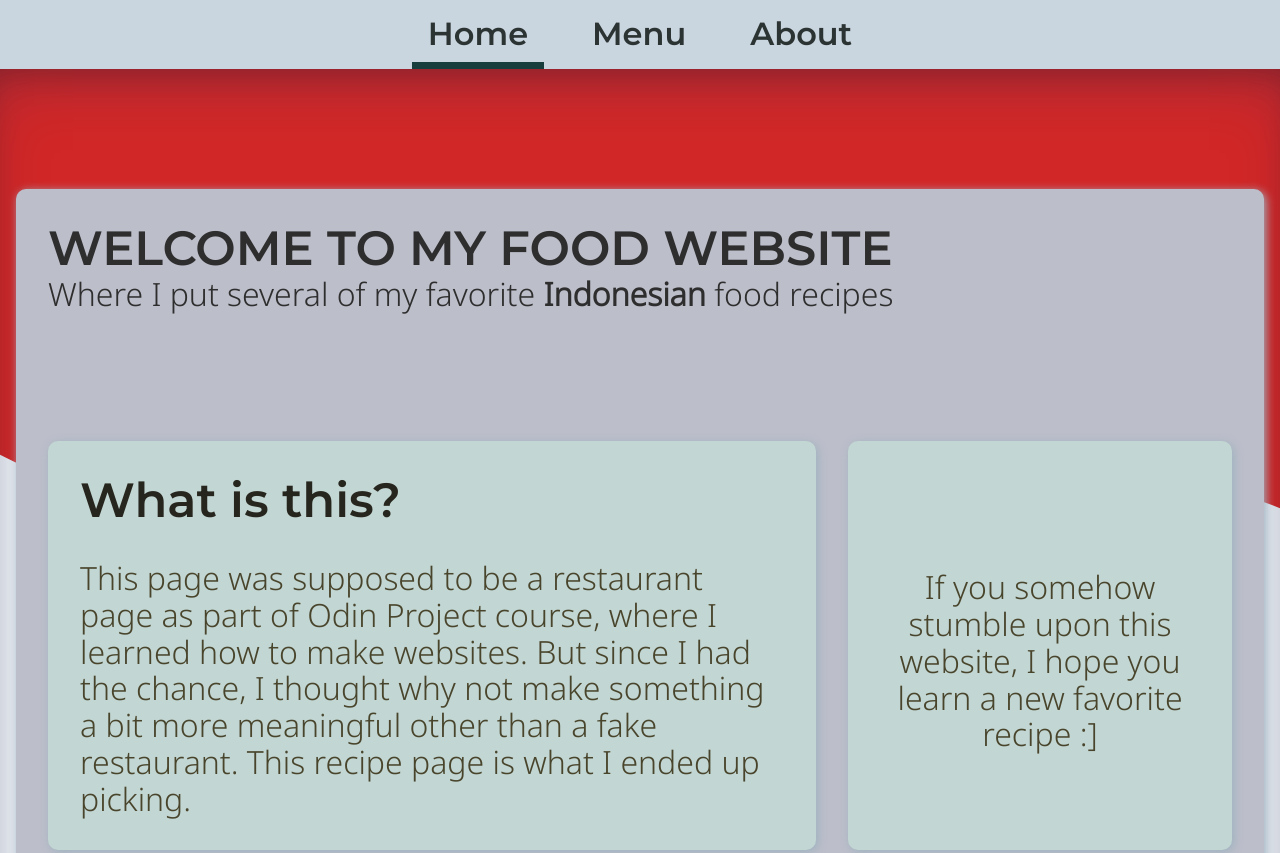
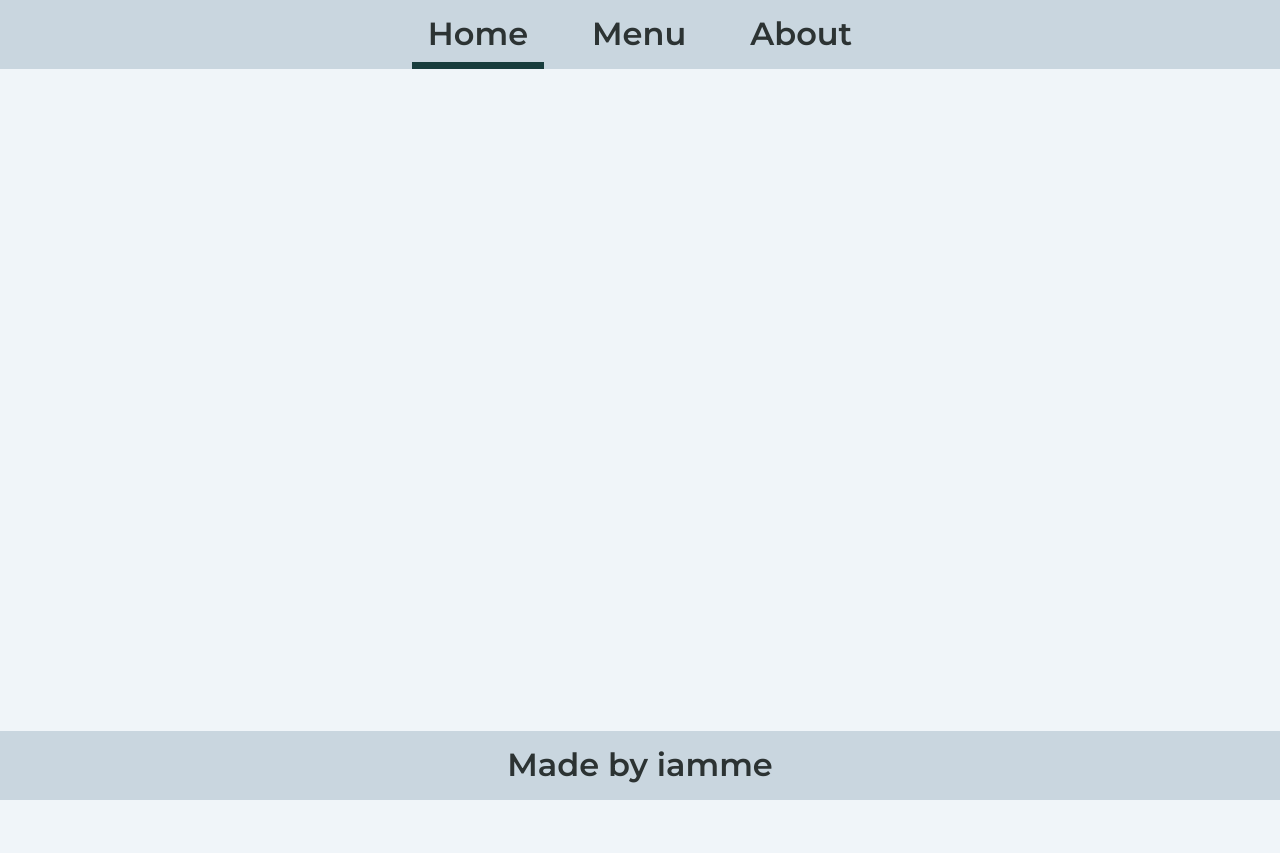
Before and after one commit to gregoriusavip/restaurant-page, a website built with webpack: page src/template.html in a window 1280 px wide. Shown: the top 853 px of the page. After the commit the page ends 800 px from the top, so only its background shows below. Built offline with nearby package versions, Linux system fonts and the light colour scheme.

Commit message:
Revert "Squashed commit of the following:"
This reverts commit c8fe5abc191150ae48c2902602d12289a42f9a8e.

```diff
--- a/src/assets/css/fonts.css
+++ b/src/assets/css/fonts.css
@@ -6,19 +6,7 @@
     font-display: swap;
 }
 
-@font-face {
-    font-family: 'Noto Sans';
-    src: url('../fonts/NotoSans-VariableFont_wdth\,wght.woff2') format('woff2');
-    font-weight: 300;
-    font-style: normal;
-    font-display: swap;
-}
-
 body {
     font-family: "Montserrat", system-ui, -apple-system, BlinkMacSystemFont, 'Segoe UI', Roboto, Oxygen, Ubuntu, Cantarell, 'Open Sans', 'Helvetica Neue', sans-serif;
     font-optical-sizing: auto;
 }
-
-p {
-    font-family: 'Noto Sans', system-ui, -apple-system, BlinkMacSystemFont, 'Segoe UI', Roboto, Oxygen, Ubuntu, Cantarell, 'Open Sans', 'Helvetica Neue', sans-serif;
-}
--- a/src/assets/css/home.css
+++ /dev/null
@@ -1,50 +0,0 @@
-section#home-section .container {
-    display: grid;
-    grid-template-columns: 2fr 1fr;
-    align-items: start;
-    gap: 0;
-    padding: 1rem;
-
-    background-color: #bcbeca;
-
-    box-shadow: #9DB2BF 2px 2px 10px;
-    border-radius: 10px;
-
-    color: #2E2E2E;
-    column-gap: 1rem;
-}
-
-section#home-section .container h1.heading {
-    grid-column: 1 / span 2;
-}
-
-section#home-section .container>p.heading-description {
-    grid-column: 1 / span 2;
-    margin-bottom: 4rem;
-}
-
-section#home-section .card {
-    padding: 1rem;
-    display: flex;
-    flex-direction: column;
-    gap: 1rem;
-
-    box-shadow: #9DB2BF 2px 2px 10px;
-    border-radius: 10px;
-
-    background-color: #c2d6d3;
-
-    color: #49452C;
-}
-
-section#home-section .card h2 {
-    color: #27261e;
-}
-
-section#home-section .container>aside {
-    align-self: stretch;
-    display: flex;
-    flex-direction: column;
-    justify-content: center;
-    text-align: center;
-}
--- a/src/assets/css/main.css
+++ b/src/assets/css/main.css
@@ -15,24 +15,15 @@ html {
     background-color: #F0F5F9;
 }
 
-.bold {
-    font-weight: bold;
-}
-
-p,
-h1,
-h2,
-h3,
-h4,
-h5,
-h6 {
-    margin: 0;
-}
-
 body {
     min-height: 100vh;
     display: grid;
     grid-template-rows: min-content 1fr min-content;
+}
+
+main section {
+    padding: var(--section-padding-height) var(--section-padding-width);
+    display: none;
 }
 
 div.container {
@@ -45,30 +36,6 @@ div.container {
     gap: var(--container-gap);
 }
 
-main {
-    display: flex;
-    flex-direction: column;
-    justify-content: center;
-
-    background-image: url(../images/wave-haikei.svg);
-    background-repeat: no-repeat;
-    background-size: cover;
-    box-shadow: rgba(50, 50, 93, 0.25) 0px 30px 60px -12px inset, rgba(0, 0, 0, 0.3) 0px 18px 36px -18px inset;
+main section.enabled {
+    display: block;
 }
-
-main section {
-    padding: var(--section-padding-height) var(--section-padding-width);
-    visibility: hidden;
-    position: absolute;
-    opacity: 0;
-    transform: translateX(-100%);
-
-    transition: transform 0.5s ease-in, opacity 0.5s ease-in;
-}
-
-main section.enabled {
-    visibility: visible;
-    position: relative;
-    opacity: 100;
-    transform: translateX(0);
-}
--- a/src/index.js
+++ b/src/index.js
@@ -1,16 +1,8 @@
 // CSS imports
-import '../node_modules/modern-normalize/modern-normalize.css'
-import "./assets/css/fonts.css"
-import "./assets/css/main.css"
-import "./assets/css/header-footer.css"
+import '../node_modules/modern-normalize/modern-normalize.css';
+import "./assets/css/fonts.css";
+import "./assets/css/main.css";
+import "./assets/css/header-footer.css";
 
 // Script imports
-import { main as mainSection } from "./scripts/mainSection"
-import { home } from "./scripts/home"
-
-// Append elements to the home section
-const homeSection = document.querySelector("main section#home-section div.container");
-homeSection.appendChild(home.heading);
-homeSection.appendChild(home.headingDescription);
-homeSection.appendChild(home.divCard);
-homeSection.appendChild(home.asideCard);
+import { main as mainSection } from "./scripts/mainSection";
--- a/src/scripts/card.js
+++ /dev/null
@@ -1,31 +0,0 @@
-export class Card {
-    // Create a card element
-    constructor(containerElement, headingText, paragraphText) {
-        this.containerElement = document.createElement(containerElement);
-        this.containerElement.classList.add("card");
-        this.headingText = headingText;
-        this.paragraphText = paragraphText;
-        this.hElement = document.createElement("h2");
-        this.pElement = document.createElement("p");
-    }
-
-    get heading() {
-        return this.hElement;
-    }
-
-    get paragraph() {
-        return this.pElement;
-    }
-
-    get container() {
-        this.#appendToContainer();
-        return this.containerElement;
-    }
-
-    #appendToContainer() {
-        this.hElement.appendChild(document.createTextNode(this.headingText));
-        this.pElement.appendChild(document.createTextNode(this.paragraphText));
-        this.containerElement.appendChild(this.hElement);
-        this.containerElement.appendChild(this.pElement);
-    }
-}
--- a/src/scripts/home.js
+++ /dev/null
@@ -1,51 +0,0 @@
-import "../assets/css/home.css"
-import { Card } from "./card.js"
-
-const heading = (() => {
-    const element = document.createElement("h1");
-    const text = document.createTextNode("WELCOME TO MY FOOD WEBSITE");
-    element.appendChild(text);
-    element.classList.add("heading")
-
-    return element;
-})()
-
-const headingDescription = (() => {
-    const element = document.createElement("p");
-    const firstPartText = document.createTextNode("Where I put several of my favorite");
-
-    const boldedSecondPartText = document.createElement("span");
-    boldedSecondPartText.classList.add("bold");
-    boldedSecondPartText.appendChild(document.createTextNode(" Indonesian "));
-    const lastPartText = document.createTextNode("food recipes");
-
-    element.appendChild(firstPartText);
-    element.appendChild(boldedSecondPartText);
-    element.appendChild(lastPartText);
-    element.classList.add("heading-description")
-
-    return element;
-})()
-
-const divCard = (() => {
-    const headingText = "What is this?"
-    const paragraphText = ("This page was supposed to be a restaurant page as part of Odin Project course, where I learned how to make websites.\n\n"
-        + "But since I had the chance, I thought why not make something a bit more meaningful other than a fake restaurant. This recipe page is what I ended up picking.");
-
-    const card = (new Card("div", headingText, paragraphText)).container;
-
-    return card;
-})()
-
-const asideCard = (() => {
-    const headingText = "";
-    const paragraphText = "If you somehow stumble upon this website, I hope you learn a new favorite recipe :]";
-
-    const card = (new Card("aside", headingText, paragraphText)).container;
-
-    return card
-})()
-
-export const home = (() => {
-    return { heading, headingDescription, divCard, asideCard }
-})()
--- a/webpack.config.js
+++ b/webpack.config.js
@@ -24,12 +24,7 @@ module.exports = {
             {
                 test: /\.css$/i,
                 use: ["style-loader", "css-loader"],
-            },
-            {
-                test: /\.(png|svg|jpg|jpeg|gif|webp)$/i,
-                type: 'asset/resource',
-            },
-            {
+            }, {
                 test: /\.(woff|woff2|eot|ttf|otf)$/i,
                 type: 'asset/resource',
             },
```
Also changed, not shown: src/assets/fonts/NotoSans-VariableFont_wdth,wght.woff2 (deleted), src/assets/images/wave-haikei.svg (deleted).
